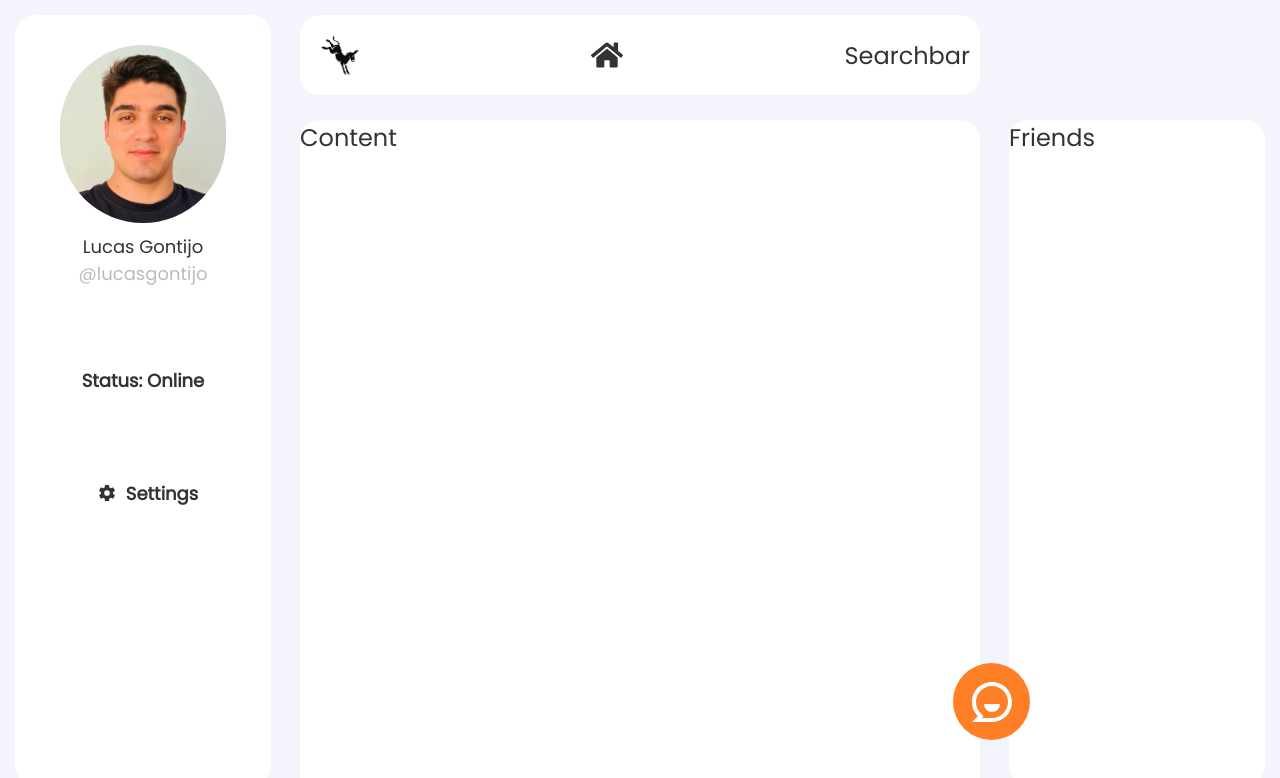
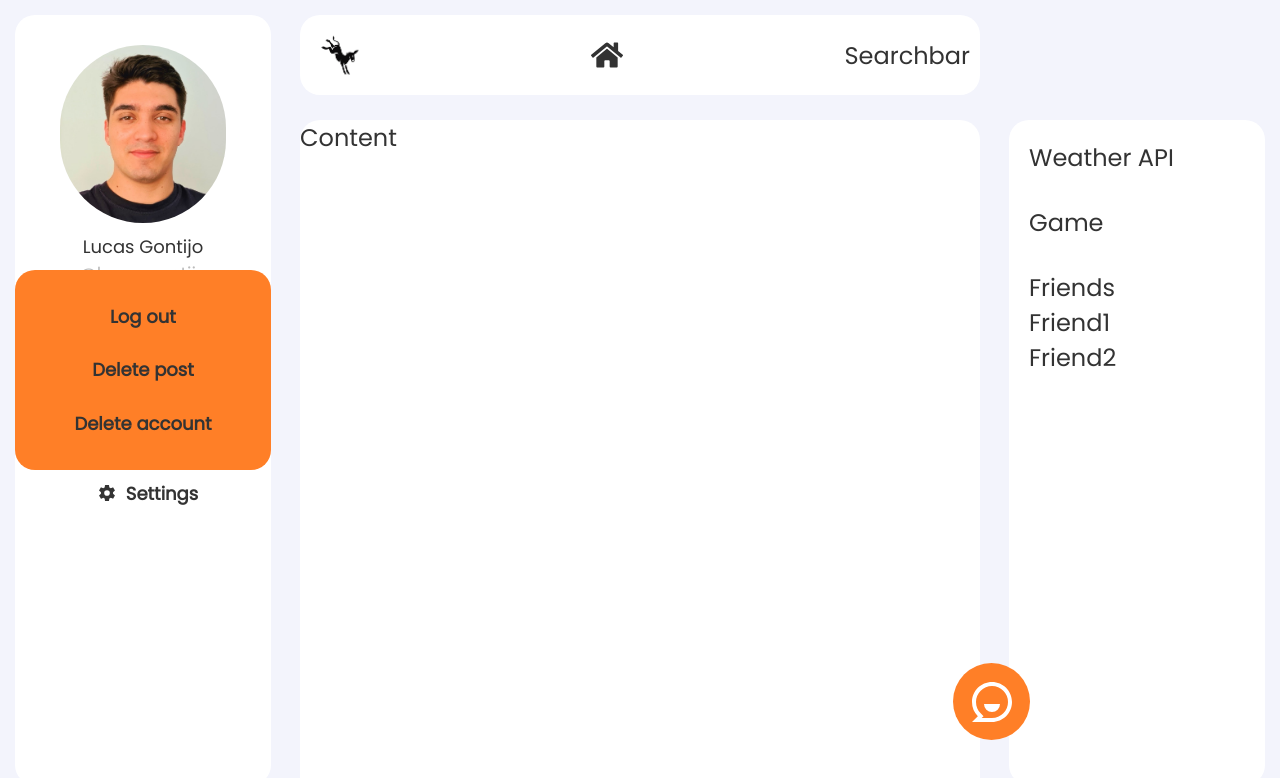
Before and after one commit to gontluc/social-media-clone, a React (Create React App) app: page /home in a window 1280 px wide. Both pictures are taken after a click on the element "Settings". Shown: the top 778 px of the page. Built offline with nearby package versions, Linux system fonts and the light colour scheme; the HTML template or start-up script is replaced by a standard one.

Commit message:
SettingsDiv and Friends

```diff
--- /dev/null
+++ b/src/components/Home/Friends/Friends.css
@@ -0,0 +1,30 @@
+.friends-div {
+    position: fixed;
+    top: 15vh;
+    bottom: 15px;
+    right: 15px;
+    background-color: var(--secondary-background);
+    border-radius: 20px;
+    width: 20vw;
+    padding: 20px;
+    transition: background-color 1s ease;
+
+    z-index: 10;
+
+    display: flex;
+    flex-direction: column;
+}
+
+.api-and-game {
+    margin-bottom: 30px;
+}
+
+.api-div {
+    margin-bottom: 30px;
+}
+
+@media (max-width: 1024px) {
+    .friends-div {
+        display: none;
+    }
+}
--- /dev/null
+++ b/src/components/Home/Friends/Friends.js
@@ -0,0 +1,21 @@
+import './Friends.css'
+
+const Friends = () => {
+  return (
+    <div className="friends-div">
+
+        <div className="api-and-game">
+            <div className="api-div">Weather API</div>
+            <div className="game-div">Game</div>
+        </div>
+
+        <div className="list-friends">
+            Friends
+            <div>Friend1</div>
+            <div>Friend2</div>
+        </div>
+    </div>
+  )
+}
+
+export default Friends
--- a/src/components/Home/Home.css
+++ b/src/components/Home/Home.css
@@ -7,19 +7,6 @@
     width: 100vw;
 
     transition: background-color ease 1s;
-}
-
-.friends-div {
-    position: fixed;
-    top: 15vh;
-    bottom: 15px;
-    right: 15px;
-    background-color: var(--secondary-background);
-    border-radius: 20px;
-    width: 20vw;
-    transition: background-color 1s ease;
-
-    z-index: 10;
 }
 
 .content-div {
--- a/src/components/Home/Home.js
+++ b/src/components/Home/Home.js
@@ -3,6 +3,7 @@ import DarkMode from '../DarkMode/DarkMode'
 import Navbar from './Navbar/Navbar'
 import Profile from './Profile/Profile'
 import AddPost from './AddPost/AddPost'
+import Friends from './Friends/Friends'
 
 const Home = ({ darkMode, onDarkModeToggle }) => {
   return (
@@ -21,9 +22,7 @@ const Home = ({ darkMode, onDarkModeToggle }) => {
 
         <Profile />
 
-        <div className="friends-div">
-            Friends
-        </div>
+        <Friends />
 
         <div className="content-div">
             Content
--- a/src/components/Home/Profile/Settings/Settings.js
+++ b/src/components/Home/Profile/Settings/Settings.js
@@ -1,18 +1,23 @@
 import './Settings.css'
 import { IoSettingsSharp as SettingsIcon} from 'react-icons/io5'
 import { useState } from 'react'
+import SettingsDiv from './SettingsDiv/SettingsDiv'
 
 const Settings = () => {
     const [hovering, setHovering] = useState(false)
+    const [clickSettings, setClickSettings] = useState(false)
 
   return (
     <div
         className="settings"
         onMouseOver={() => setHovering(!hovering)}
         onMouseLeave={() => setHovering(!hovering)}
+        onClick={() => setClickSettings(!clickSettings)}
     >
         <SettingsIcon className={`settings-icon ${hovering && 'hovering-settings-icon'}`}/>
         Settings
+
+        { clickSettings && <SettingsDiv />}
     </div>
   )
 }
--- /dev/null
+++ b/src/components/Home/Profile/Settings/SettingsDiv/SettingsDiv.css
@@ -0,0 +1,25 @@
+.settings-div {
+    position: fixed;
+    top: 270px;
+    left: 15px;
+    width: 20vw;
+    height: 200px;
+    background-color: var(--main-orange);
+    color: var(--main-text);
+    border-radius: 20px;
+    padding: 20px;
+    cursor: default;
+
+    display: flex;
+    align-items: center;
+    justify-content: space-around;
+    flex-direction: column;
+}
+
+.settings-div .item {
+    cursor: pointer;
+}
+
+.settings-div .item:hover{
+    color: var(--secondary-background);
+}
--- /dev/null
+++ b/src/components/Home/Profile/Settings/SettingsDiv/SettingsDiv.js
@@ -0,0 +1,13 @@
+import './SettingsDiv.css'
+
+const SettingsDiv = () => {
+  return (
+    <div className='settings-div'>
+        <p className='item'>Log out</p>
+        <p className='item'>Delete post</p>
+        <p className='item'>Delete account</p>
+    </div>
+  )
+}
+
+export default SettingsDiv
```
